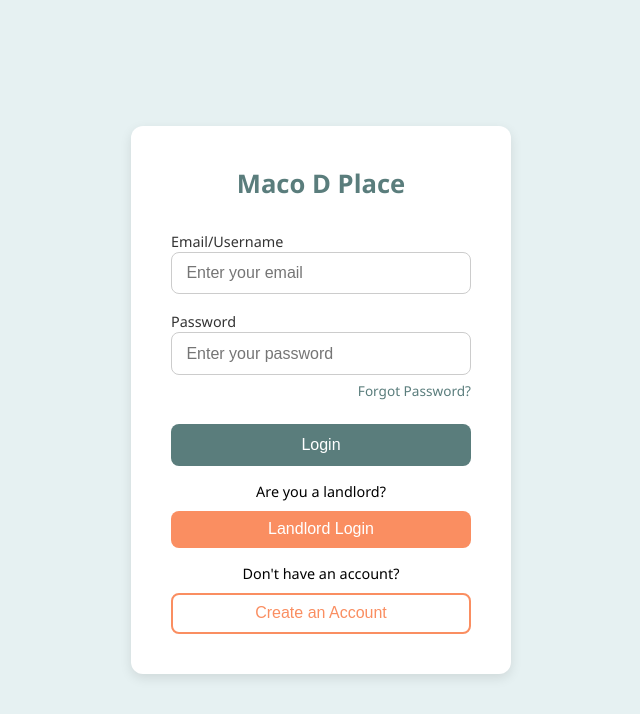
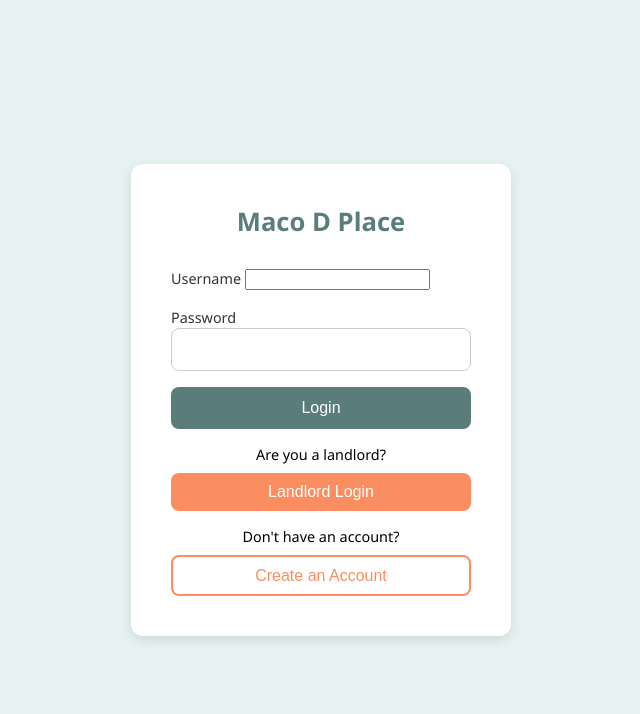
Before and after one commit to Imuugi/Projectforinfo, a Flask app: page / in a window 1280 px wide. Shown: the top 714 px of the page, without its empty margins (319-959 px from the left). Run offline with Flask 3, Linux system fonts and the light colour scheme.

Commit message:
login page change

```diff
--- a/App/templates/login.html
+++ b/App/templates/login.html
@@ -131,18 +131,29 @@
 
   <div class="login-container">
     <div class="login-title">Maco D Place</div>
-    <form>
+    <form action="{{ url_for('auth_views.login_action') }}" method="POST">
       <div>
-        <label for="email">Email/Username</label>
-        <input type="email" id="email" placeholder="Enter your email" required />
+        <label for="username">Username</label>
+        <input type="text" id="username" name="username" required />
       </div>
       <div>
         <label for="password">Password</label>
-        <input type="password" id="password" placeholder="Enter your password" required />
+        <input type="password" id="password" name="password" required />
       </div>
-      <a href="#" class="forgot-password">Forgot Password?</a>
       <button class="login-btn" type="submit">Login</button>
     </form>
+    {% with messages = get_flashed_messages() %}
+      {% if messages %}
+        {% for message in messages %}
+          <p style="color: red;">{{ message }}</p>
+        {% endfor %}
+      {% endif %}
+    {% endwith %}
+    <script>
+      {% if is_authenticated and current_user.user_type == 'tenant' %}
+        window.location.href = "/homepage.html";
+      {% endif %}
+    </script>
     <div class="bottom-text">
       Are you a landlord?
     </div>
```
